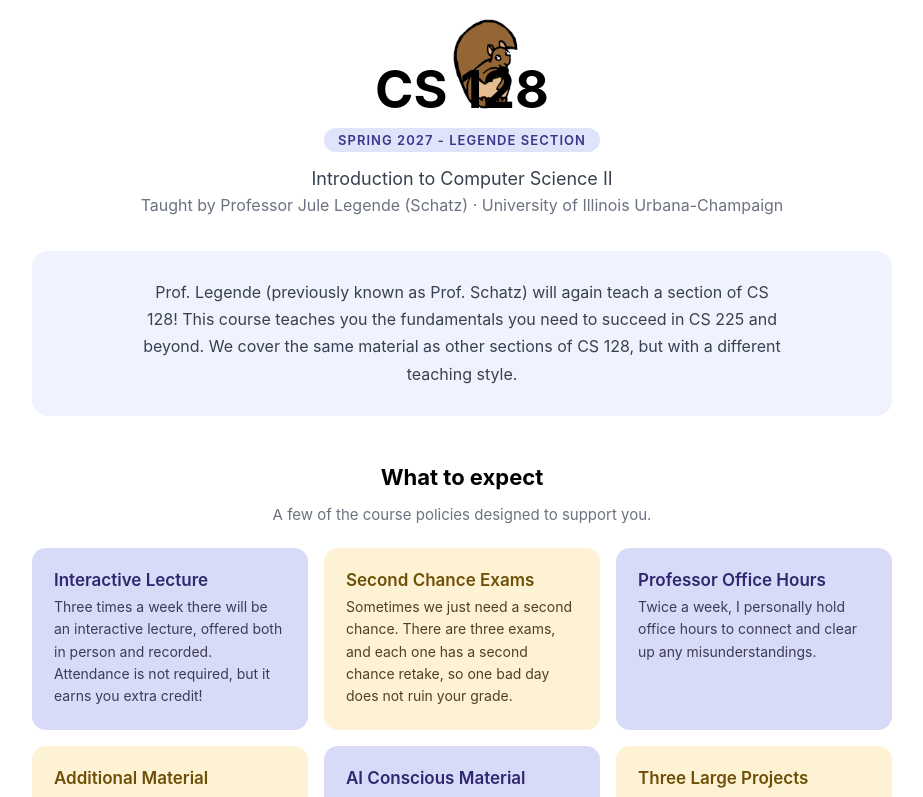
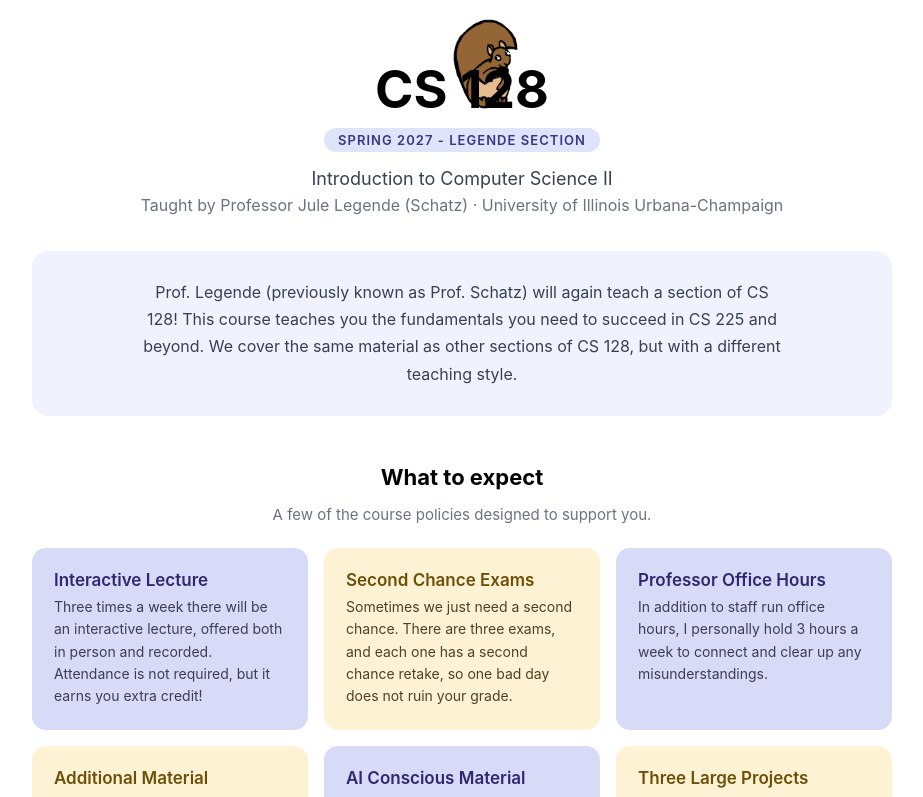
Before and after one commit to drschatz/cs-128-legende, a Next.js app: page / in a window 1280 px wide. Shown: the top 797 px of the page, without its empty margins (178-1101 px from the left). Built offline with nearby package versions, Linux system fonts and the light colour scheme.

Commit message:
Update page.js

```diff
--- a/src/app/page.js
+++ b/src/app/page.js
@@ -27,7 +27,7 @@
 const POLICIES = [
   { title: 'Interactive Lecture', body: 'Three times a week there will be an interactive lecture, offered both in person and recorded. Attendance is not required, but it earns you extra credit!' },
   { title: 'Second Chance Exams', body: 'Sometimes we just need a second chance. There are three exams, and each one has a second chance retake, so one bad day does not ruin your grade.' },
-  { title: 'Professor Office Hours', body: 'Twice a week, I personally hold office hours to connect and clear up any misunderstandings.' },
+  { title: 'Professor Office Hours', body: 'In addition to staff run office hours, I personally hold 3 hours a week to connect and clear up any misunderstandings.' },
   { title: 'Additional Material', body: 'For each exam, I provide plenty of practice problems to help you feel fully prepared.' },
   { title: 'AI Conscious Material', body: 'My PhD is in AI, so I understand both its strengths and its limits. I have designed the coursework to give you the tools you need to succeed in an AI world.' },
   { title: 'Three Large Projects', body: 'Each multi-week project helps you solidify concepts and build something you can be proud of. Weekly checkpoints keep the workload manageable.' }
```
